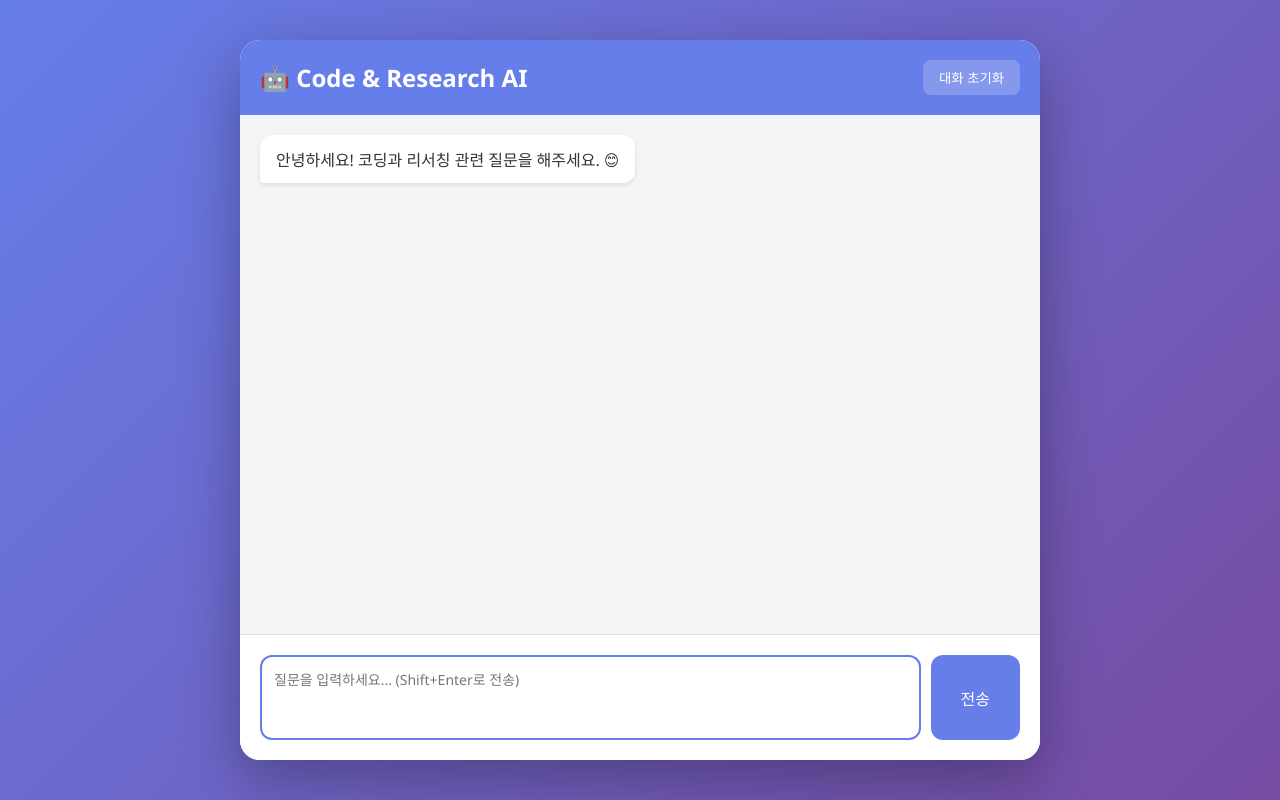
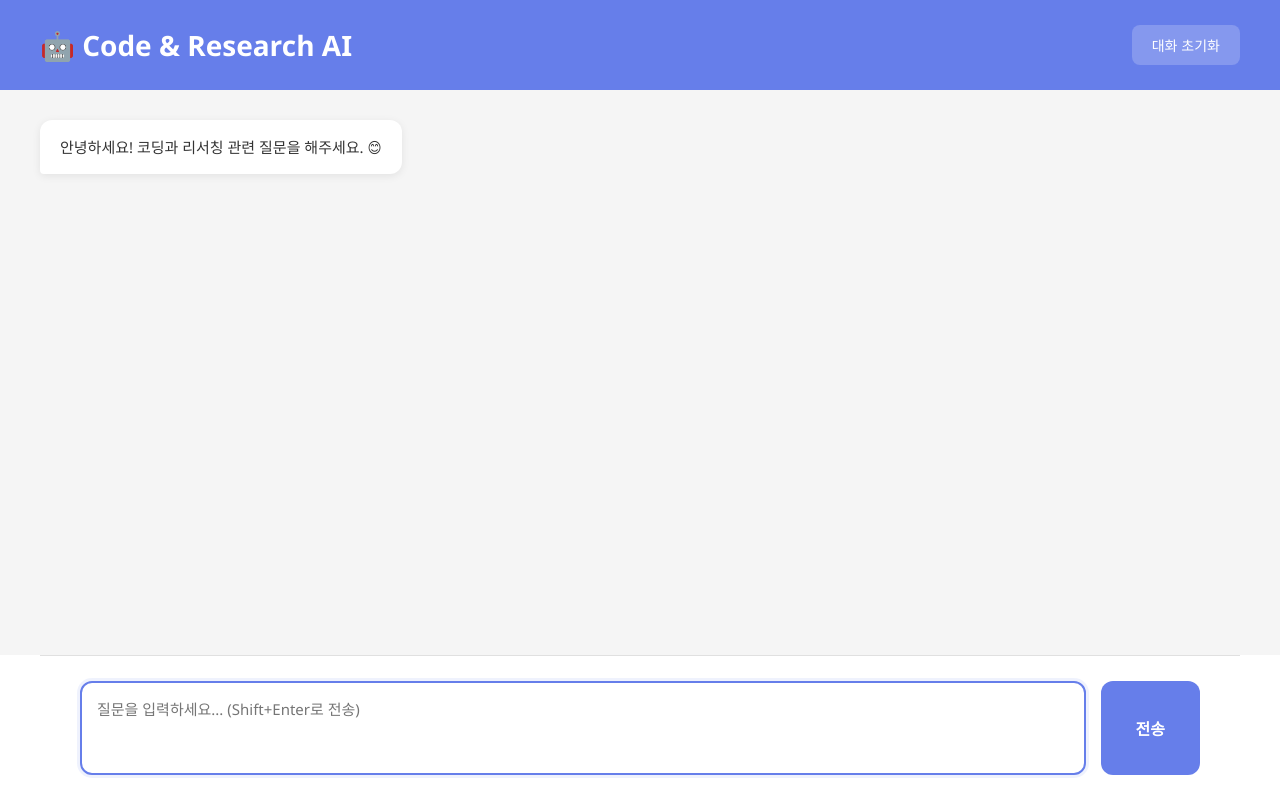
Before and after one commit to KTH0920/Code-Research-AI, a Flask app: page / in a window 1280 px wide. Run offline with Flask 3, Linux system fonts and the light colour scheme.

Commit message:
2025-11-19 complete

````diff
--- a/app.py
+++ b/app.py
@@ -27,7 +27,7 @@ def choose_model(user_message):
         user_message: 사용자가 입력한 메시지 (문자열)
 
     반환값:
-        'deepseek-coder' 또는 'gemma2' (문자열)
+        'qwen2.5-coder:7b' 또는 'gemma2' (문자열)
     """
     # 코딩 관련 키워드들을 리스트로 정의
     # 이 단어들이 메시지에 있으면 코딩 질문으로 판단
@@ -35,7 +35,8 @@ def choose_model(user_message):
         '코드', '코딩', '프로그래밍', '파이썬', 'python',
         '함수', '변수', '클래스', '에러', '오류', '버그',
         'javascript', 'js', 'html', 'css', 'react',
-        'java', 'c++', 'sql', '알고리즘', '디버깅'
+        'java', 'c++', 'sql', '알고리즘', '디버깅',
+        'typescript', 'git', '배포', '개발'
     ]
 
     # 메시지를 소문자로 변환 (대소문자 구분 없이 검색하기 위해)
@@ -44,9 +45,11 @@ def choose_model(user_message):
     # any(): 리스트 안의 조건 중 하나라도 True면 True 반환
     # keyword in message_lower: 키워드가 메시지에 포함되어 있는지 확인
     if any(keyword in message_lower for keyword in coding_keywords):
-        return 'deepseek-coder'  # 코딩 전문가 모델 선택
+        # qwen2.5-coder: 한국어 지원 우수 + 코딩 특화 모델
+        return 'qwen2.5-coder:7b'
     else:
-        return 'gemma2'  # 리서칭/범용 모델 선택
+        # gemma2: 리서칭/범용 모델
+        return 'gemma2'
 
 
 # 웹사이트의 메인 페이지 (홈페이지)
@@ -99,27 +102,27 @@ def chat():
 
         # 시스템 프롬프트: AI의 역할과 행동 방식을 정의
         # 이것이 AI의 성능을 크게 향상시킵니다!
-        if 'deepseek-coder' in selected_model:
+        if 'qwen2.5-coder' in selected_model or 'deepseek-coder' in selected_model:
             # 코딩 모델용 시스템 프롬프트
             # AI에게 "너는 이런 전문가야"라고 알려주는 역할
             system_prompt = """당신은 경험이 풍부한 전문 프로그래머입니다.
 
 주요 역할:
 - 명확하고 실행 가능한 코드를 작성합니다
-- 코드에는 초보자도 이해할 수 있게 상세한 주석을 답니다
+- 코드에는 초보자도 이해할 수 있게 상세한 한국어 주석을 답니다
 - 여러 해결 방법이 있다면 장단점과 함께 최선의 방법을 추천합니다
 - 에러나 버그가 있다면 원인을 분석하고 단계별 해결 방법을 제시합니다
 - 코드 품질, 성능, 가독성을 모두 고려합니다
 
 응답 방식:
-- 한국어로 친절하고 명확하게 설명합니다
+- 모든 설명은 한국어로 친절하고 명확하게 작성합니다
 - 복잡한 개념은 간단한 예시로 설명합니다
 - 코드는 반드시 ``` 로 감싸서 제공합니다
-- 필요하다면 실행 방법도 함께 알려줍니다
-- 코드 주석은 반드시 한국어로 작성합니다"""
+- 코드 주석은 반드시 한국어로 작성합니다
+- 필요하다면 실행 방법도 함께 알려줍니다"""
 
             # ========== 디버깅 코드 시작 ==========
-            print(f"🔧 시스템 프롬프트 적용됨: 코딩 전문가 모드")
+            print(f"🔧 시스템 프롬프트 적용됨: 코딩 전문가 모드 (qwen2.5-coder)")
             # ========== 디버깅 코드 끝 ==========
 
         else:
@@ -141,7 +144,7 @@ def chat():
 - 관련된 추가 학습 방향도 제안합니다"""
 
             # ========== 디버깅 코드 시작 ==========
-            print(f"🔍 시스템 프롬프트 적용됨: 리서칭 전문가 모드")
+            print(f"🔍 시스템 프롬프트 적용됨: 리서칭 전문가 모드 (gemma2)")
             # ========== 디버깅 코드 끝 ==========
 
         # 시스템 메시지를 대화 내역의 맨 앞에 추가
@@ -162,9 +165,9 @@ def chat():
 
     # 사용자 메시지를 대화 내역에 추가
     # 코딩 질문일 경우 명시적으로 한국어 요청 추가
-    if 'deepseek-coder' in selected_model:
+    if 'qwen2.5-coder' in selected_model or 'deepseek-coder' in selected_model:
         # 코딩 질문: 한국어 지시를 강하게 추가
-        enhanced_message = f"{user_message}\n\n(답변은 반드시 한국어로 작성하고, 코드 주석도 한국어로 달아주세요.)"
+        enhanced_message = f"{user_message}\n\n(답변과 코드 주석은 반드시 한국어로 작성해주세요.)"
     else:
         # 리서칭 질문: 그대로 사용
         enhanced_message = user_message
@@ -232,6 +235,7 @@ def chat():
             'error': str(e)            # 에러 내용을 문자열로 변환
         }), 500  # 500: HTTP 상태 코드 (서버 내부 에러)
 
+
 # 대화 내역을 초기화하는 API 엔드포인트
 @app.route('/clear', methods=['POST'])
 def clear_history():
@@ -265,6 +269,8 @@ if __name__ == '__main__':
     print("\n" + "="*50)
     print("🚀 Code & Research AI 서버 시작!")
     print("🌐 주소: http://localhost:5000")
+    print("🤖 코딩: qwen2.5-coder:7b (한국어 우수)")
+    print("🔍 리서칭: gemma2 (한국어 우수)")
     print("🛑 종료하려면 Ctrl+C 누르세요")
     print("="*50 + "\n")
     # ========== 디버깅 코드 끝 ==========
--- a/static/style.css
+++ b/static/style.css
@@ -19,22 +19,15 @@ body {
     /* 화면 전체 높이 */
     height: 100vh;  /* vh = viewport height (화면 높이의 100%) */
 
-    /* flexbox: 요소를 가운데 정렬하는 최신 방식 */
-    display: flex;
-    justify-content: center;  /* 가로 가운데 정렬 */
-    align-items: center;      /* 세로 가운데 정렬 */
+    /* 스크롤바 숨기기 */
+    overflow: hidden;
 }
 
-/* 채팅 창 전체 컨테이너 */
+/* 채팅 창 전체 컨테이너 - 이제 전체 화면 사용 */
 .container {
-    width: 90%;              /* 화면의 90% 너비 */
-    max-width: 800px;        /* 최대 800px (너무 넓어지지 않게) */
-    height: 90vh;            /* 화면 높이의 90% */
+    width: 100%;             /* 화면 전체 너비 */
+    height: 100vh;           /* 화면 전체 높이 */
     background: white;       /* 흰색 배경 */
-    border-radius: 20px;     /* 모서리 둥글게 */
-
-    /* 그림자 효과 (입체감) */
-    box-shadow: 0 20px 60px rgba(0,0,0,0.3);
 
     /* flexbox로 내부 요소 세로 배치 */
     display: flex;
@@ -47,17 +40,20 @@ body {
 header {
     background: #667eea;     /* 보라색 배경 */
     color: white;            /* 흰색 글자 */
-    padding: 20px;           /* 안쪽 여백 */
+    padding: 25px 40px;      /* 안쪽 여백 (위아래 25px, 좌우 40px) */
 
     /* flexbox로 제목과 버튼을 양쪽 끝에 배치 */
     display: flex;
     justify-content: space-between;  /* 양쪽 끝으로 */
     align-items: center;             /* 세로 가운데 정렬 */
+
+    /* 그림자 효과 (입체감) */
+    box-shadow: 0 2px 10px rgba(0,0,0,0.1);
 }
 
 /* 헤더의 제목 */
 header h1 {
-    font-size: 24px;         /* 글자 크기 */
+    font-size: 28px;         /* 글자 크기 */
     font-weight: 600;        /* 글자 두께 */
 }
 
@@ -66,9 +62,10 @@ header h1 {
     background: rgba(255,255,255,0.2);  /* 반투명 흰색 */
     color: white;
     border: none;            /* 테두리 없음 */
-    padding: 8px 16px;       /* 안쪽 여백 */
+    padding: 10px 20px;      /* 안쪽 여백 */
     border-radius: 8px;      /* 모서리 둥글게 */
     cursor: pointer;         /* 마우스 올리면 손가락 모양 */
+    font-size: 14px;         /* 글자 크기 */
 
     /* 호버 효과를 부드럽게 */
     transition: 0.3s;
@@ -77,13 +74,14 @@ header h1 {
 /* 버튼에 마우스 올렸을 때 */
 #clear-btn:hover {
     background: rgba(255,255,255,0.3);  /* 조금 더 불투명하게 */
+    transform: translateY(-1px);        /* 살짝 위로 */
 }
 
 /* 채팅 메시지 영역 (스크롤 가능) */
 #chat-container {
     flex: 1;                 /* 남은 공간 모두 차지 */
     overflow-y: auto;        /* 세로 스크롤 가능 */
-    padding: 20px;           /* 안쪽 여백 */
+    padding: 30px 40px;      /* 안쪽 여백 */
     background: #f5f5f5;     /* 연한 회색 배경 */
 }
 
@@ -91,15 +89,19 @@ header h1 {
 #chat-messages {
     display: flex;
     flex-direction: column;  /* 세로로 쌓임 */
-    gap: 15px;               /* 메시지 사이 간격 */
+    gap: 20px;               /* 메시지 사이 간격 */
+    max-width: 1200px;       /* 최대 너비 제한 (너무 넓으면 읽기 어려움) */
+    margin: 0 auto;          /* 가운데 정렬 */
 }
 
 /* 개별 메시지 스타일 */
 .message {
     max-width: 70%;          /* 최대 너비 70% (한쪽에 치우치게) */
-    padding: 12px 16px;      /* 안쪽 여백 */
+    padding: 15px 20px;      /* 안쪽 여백 */
     border-radius: 12px;     /* 모서리 둥글게 */
     word-wrap: break-word;   /* 긴 단어는 줄바꿈 */
+    line-height: 1.6;        /* 줄 간격 */
+    font-size: 15px;         /* 글자 크기 */
 
     /* 나타나는 애니메이션 */
     animation: slideIn 0.3s ease;
@@ -131,35 +133,40 @@ header h1 {
     background: white;       /* 흰색 배경 */
     color: #333;             /* 어두운 회색 글자 */
     border-bottom-left-radius: 4px;   /* 왼쪽 아래만 덜 둥글게 */
-    box-shadow: 0 2px 5px rgba(0,0,0,0.1);  /* 약간의 그림자 */
+    box-shadow: 0 2px 8px rgba(0,0,0,0.08);  /* 약간의 그림자 */
 }
 
 /* AI 메시지 안의 코드 블록 (여러 줄) */
 .ai-message pre {
-    background: #f0f0f0;     /* 연한 회색 배경 */
-    padding: 10px;           /* 안쪽 여백 */
-    border-radius: 5px;      /* 모서리 둥글게 */
+    background: #f8f8f8;     /* 연한 회색 배경 */
+    padding: 15px;           /* 안쪽 여백 */
+    border-radius: 8px;      /* 모서리 둥글게 */
     overflow-x: auto;        /* 가로로 긴 코드는 스크롤 */
-    margin: 10px 0;          /* 위아래 여백 */
+    margin: 15px 0;          /* 위아래 여백 */
     font-family: 'Courier New', monospace;  /* 코딩용 폰트 */
+    border: 1px solid #e0e0e0;  /* 얇은 테두리 */
 }
 
 /* AI 메시지 안의 인라인 코드 (한 줄) */
 .ai-message code {
     background: #f0f0f0;     /* 연한 회색 배경 */
-    padding: 2px 6px;        /* 작은 여백 */
-    border-radius: 3px;      /* 살짝 둥글게 */
+    padding: 3px 8px;        /* 작은 여백 */
+    border-radius: 4px;      /* 살짝 둥글게 */
     font-family: 'Courier New', monospace;  /* 코딩용 폰트 */
+    font-size: 14px;         /* 글자 크기 */
 }
 
 /* 하단 입력 영역 */
 .input-area {
-    padding: 20px;           /* 안쪽 여백 */
+    padding: 25px 40px;      /* 안쪽 여백 */
     background: white;       /* 흰색 배경 */
     border-top: 1px solid #e0e0e0;  /* 상단에 얇은 선 */
 
     display: flex;           /* flexbox 사용 */
-    gap: 10px;               /* 요소 사이 간격 */
+    gap: 15px;               /* 요소 사이 간격 */
+    max-width: 1200px;       /* 최대 너비 */
+    margin: 0 auto;          /* 가운데 정렬 */
+    width: 100%;             /* 전체 너비 */
 }
 
 /* 텍스트 입력창 */
@@ -167,16 +174,18 @@ header h1 {
     flex: 1;                 /* 남은 공간 모두 차지 */
     border: 2px solid #e0e0e0;  /* 회색 테두리 */
     border-radius: 12px;     /* 모서리 둥글게 */
-    padding: 12px;           /* 안쪽 여백 */
-    font-size: 14px;         /* 글자 크기 */
+    padding: 15px;           /* 안쪽 여백 */
+    font-size: 15px;         /* 글자 크기 */
     resize: none;            /* 크기 조절 막기 */
     font-family: inherit;    /* 부모 폰트 상속 */
+    transition: 0.3s;        /* 부드러운 전환 */
 }
 
 /* 입력창에 포커스(클릭)했을 때 */
 #user-input:focus {
     outline: none;           /* 기본 테두리 제거 */
     border-color: #667eea;   /* 보라색 테두리 */
+    box-shadow: 0 0 0 3px rgba(102, 126, 234, 0.1);  /* 발광 효과 */
 }
 
 /* 전송 버튼 */
@@ -184,9 +193,10 @@ header h1 {
     background: #667eea;     /* 보라색 배경 */
     color: white;            /* 흰색 글자 */
     border: none;            /* 테두리 없음 */
-    padding: 0 30px;         /* 좌우 여백 */
+    padding: 0 35px;         /* 좌우 여백 */
     border-radius: 12px;     /* 모서리 둥글게 */
     font-size: 16px;         /* 글자 크기 */
+    font-weight: 600;        /* 글자 두께 */
     cursor: pointer;         /* 마우스 올리면 손가락 모양 */
     transition: 0.3s;        /* 부드러운 전환 효과 */
 }
@@ -194,12 +204,15 @@ header h1 {
 /* 전송 버튼에 마우스 올렸을 때 */
 #send-btn:hover {
     background: #5568d3;     /* 조금 더 어두운 보라색 */
+    transform: translateY(-2px);  /* 살짝 위로 */
+    box-shadow: 0 4px 12px rgba(102, 126, 234, 0.4);  /* 그림자 */
 }
 
 /* 전송 버튼 비활성화 상태 (AI 응답 대기 중) */
 #send-btn:disabled {
     background: #ccc;        /* 회색 */
     cursor: not-allowed;     /* 금지 표시 커서 */
+    transform: none;         /* 움직임 없음 */
 }
 
 /* 로딩 표시 영역 */
@@ -215,8 +228,8 @@ header h1 {
     border: 3px solid #f3f3f3;        /* 연한 회색 테두리 */
     border-top: 3px solid #667eea;    /* 위쪽만 보라색 (회전 효과) */
     border-radius: 50%;               /* 완전한 원 */
-    width: 30px;                      /* 너비 */
-    height: 30px;                     /* 높이 */
+    width: 40px;                      /* 너비 */
+    height: 40px;                     /* 높이 */
 
     /* 회전 애니메이션 */
     animation: spin 1s linear infinite;
@@ -235,14 +248,15 @@ header h1 {
 #model-indicator {
     text-align: center;      /* 가운데 정렬 */
     padding: 10px;           /* 안쪽 여백 */
-    font-size: 12px;         /* 작은 글자 */
+    font-size: 13px;         /* 작은 글자 */
     color: #666;             /* 회색 글자 */
     font-style: italic;      /* 기울임체 */
+    background: #f9f9f9;     /* 연한 배경 */
 }
 
 /* 스크롤바 커스터마이징 (웹킷 브라우저: 크롬, 사파리) */
 #chat-container::-webkit-scrollbar {
-    width: 8px;              /* 스크롤바 너비 */
+    width: 10px;             /* 스크롤바 너비 */
 }
 
 #chat-container::-webkit-scrollbar-track {
@@ -251,9 +265,35 @@ header h1 {
 
 #chat-container::-webkit-scrollbar-thumb {
     background: #888;        /* 스크롤바 색상 */
-    border-radius: 4px;      /* 모서리 둥글게 */
+    border-radius: 5px;      /* 모서리 둥글게 */
 }
 
 #chat-container::-webkit-scrollbar-thumb:hover {
     background: #555;        /* 마우스 올리면 어둡게 */
 }
+
+/* 반응형 디자인: 화면이 작을 때 */
+@media (max-width: 768px) {
+    /* 모바일에서는 여백 줄이기 */
+    header {
+        padding: 20px 20px;
+    }
+
+    #chat-container {
+        padding: 20px 15px;
+    }
+
+    .input-area {
+        padding: 15px 15px;
+    }
+
+    /* 메시지 너비 늘리기 */
+    .message {
+        max-width: 85%;
+    }
+
+    /* 글자 크기 조정 */
+    header h1 {
+        font-size: 22px;
+    }
+}
````
